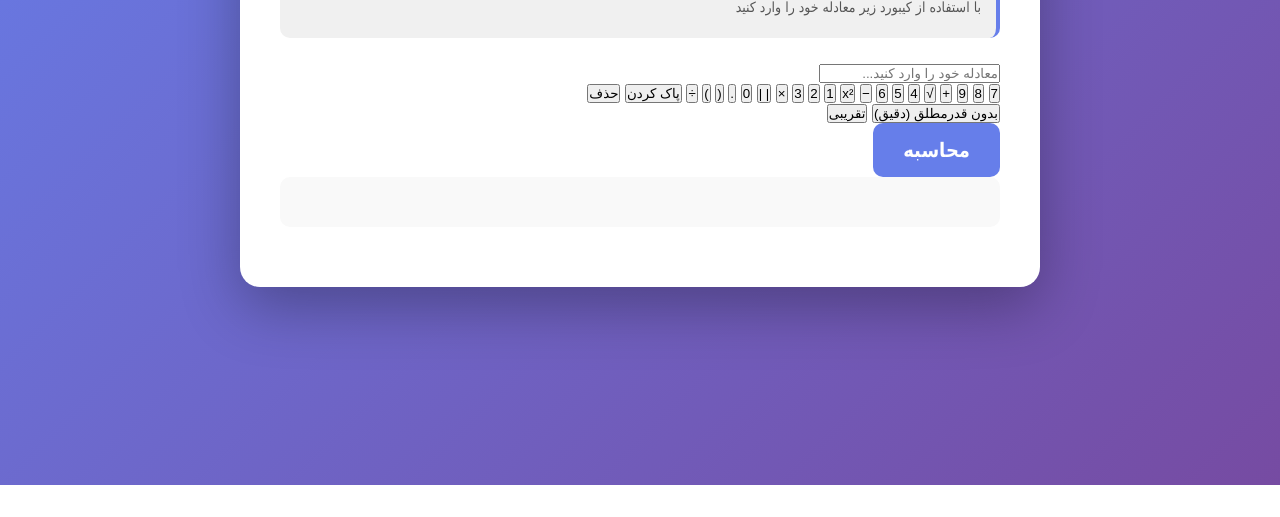
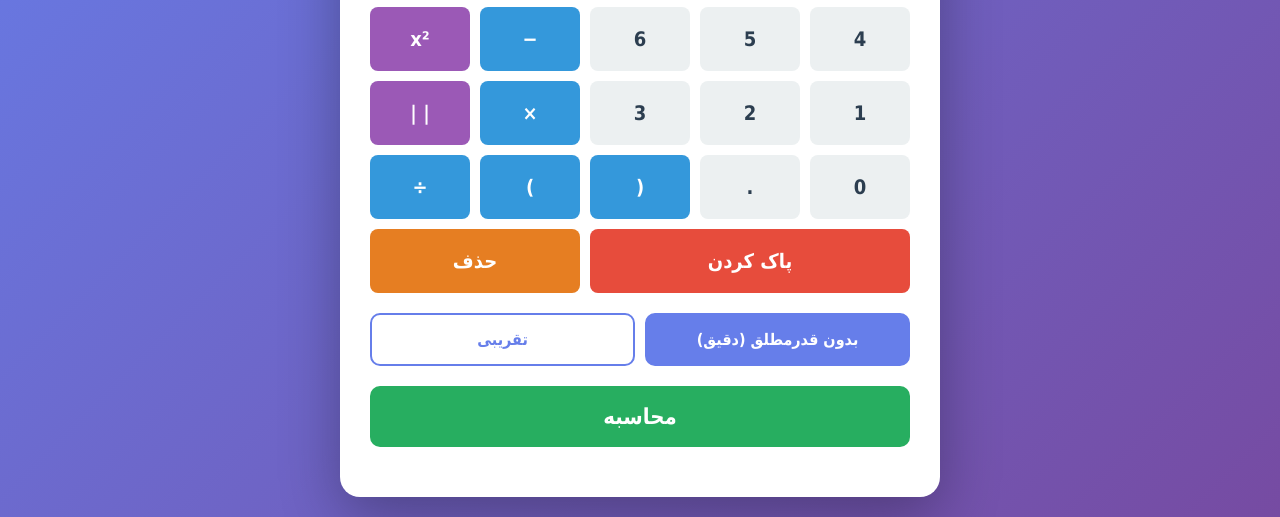
Before and after one commit to ramazanzadehnazaninzahra-del/absolute-value-calculator, a plain HTML site: page index.html in a window 1280 px wide. Shown: the part 315-832 px from the top of the page. Before the commit the page ends 800 px from the top, so only its background shows below. Drawn offline with Linux system fonts and the light colour scheme.

Commit message:
Update style.css

```diff
--- a/style.css
+++ b/style.css
@@ -17,66 +17,155 @@ body {
 .container {
     background: white;
     border-radius: 20px;
-    padding: 40px;
+    padding: 30px;
     box-shadow: 0 20px 60px rgba(0,0,0,0.3);
-    max-width: 800px;
+    max-width: 600px;
     width: 100%;
 }
 
 h1 {
     text-align: center;
     color: #333;
-    margin-bottom: 20px;
-    font-size: 28px;
+    margin-bottom: 15px;
+    font-size: 26px;
 }
 
 .info {
     background: #f0f0f0;
-    padding: 15px;
-    border-radius: 10px;
-    margin-bottom: 25px;
-    border-right: 4px solid #667eea;
+    padding: 12px;
+    border-radius: 8px;
+    margin-bottom: 20px;
+    text-align: center;
 }
 
 .info p {
     color: #555;
     font-size: 14px;
-    margin: 5px 0;
-    line-height: 1.6;
 }
 
-.input-section {
-    display: flex;
-    flex-direction: column;
-    gap: 15px;
-    margin-bottom: 30px;
+.display-section {
+    margin-bottom: 20px;
 }
 
-label {
-    font-size: 18px;
-    color: #555;
-    font-weight: bold;
+#display {
+    width: 100%;
+    padding: 20px;
+    font-size: 24px;
+    border: 3px solid #667eea;
+    border-radius: 10px;
+    text-align: left;
+    direction: ltr;
+    font-family: 'Courier New', monospace;
+    background: #f9f9f9;
 }
 
-#equation {
-    padding: 15px;
-    font-size: 20px;
-    border: 2px solid #ddd;
-    border-radius: 10px;
-    text-align: center;
-    font-family: 'Courier New', monospace;
-    direction: ltr;
+.keyboard {
+    display: grid;
+    grid-template-columns: repeat(5, 1fr);
+    gap: 10px;
+    margin-bottom: 20px;
 }
 
-#equation:focus {
-    outline: none;
-    border-color: #667eea;
+.key {
+    padding: 20px;
+    font-size: 20px;
+    border: none;
+    border-radius: 8px;
+    cursor: pointer;
+    font-family: 'Tahoma';
+    font-weight: bold;
+    transition: 0.2s;
 }
 
-#calculateBtn {
-    padding: 15px 30px;
-    font-size: 20px;
+.key:hover {
+    transform: scale(1.05);
+}
+
+.key:active {
+    transform: scale(0.95);
+}
+
+.number {
+    background: #ecf0f1;
+    color: #2c3e50;
+}
+
+.number:hover {
+    background: #d5dbdb;
+}
+
+.operator {
+    background: #3498db;
+    color: white;
+}
+
+.operator:hover {
+    background: #2980b9;
+}
+
+.special {
+    background: #9b59b6;
+    color: white;
+}
+
+.special:hover {
+    background: #8e44ad;
+}
+
+.clear {
+    background: #e74c3c;
+    color: white;
+    grid-column: span 3;
+}
+
+.clear:hover {
+    background: #c0392b;
+}
+
+.delete {
+    background: #e67e22;
+    color: white;
+    grid-column: span 2;
+}
+
+.delete:hover {
+    background: #d35400;
+}
+
+.mode-selection {
+    display: grid;
+    grid-template-columns: 1fr 1fr;
+    gap: 10px;
+    margin-bottom: 20px;
+}
+
+.mode-btn {
+    padding: 15px;
+    font-size: 16px;
+    border: 2px solid #667eea;
+    background: white;
+    color: #667eea;
+    border-radius: 10px;
+    cursor: pointer;
+    font-family: 'Tahoma';
+    font-weight: bold;
+    transition: 0.3s;
+}
+
+.mode-btn:hover {
+    background: #f0f0f0;
+}
+
+.mode-btn.active {
     background: #667eea;
+    color: white;
+}
+
+.calculate-btn {
+    width: 100%;
+    padding: 18px;
+    font-size: 22px;
+    background: #27ae60;
     color: white;
     border: none;
     border-radius: 10px;
@@ -84,10 +173,11 @@ label {
     font-family: 'Tahoma';
     font-weight: bold;
     transition: 0.3s;
+    margin-bottom: 20px;
 }
 
-#calculateBtn:hover {
-    background: #764ba2;
+.calculate-btn:hover {
+    background: #229954;
     transform: translateY(-2px);
 }
 
@@ -96,43 +186,42 @@ label {
     padding: 20px;
     border-radius: 10px;
     margin-bottom: 20px;
-    min-height: 50px;
+    display: none;
 }
 
 .step {
-    padding: 15px;
+    padding: 12px;
     margin: 10px 0;
     background: white;
     border-right: 4px solid #667eea;
     border-radius: 5px;
-    color: #333;
 }
 
 .step-number {
     color: #667eea;
     font-weight: bold;
-    font-size: 16px;
+    font-size: 15px;
     display: block;
-    margin-bottom: 8px;
+    margin-bottom: 6px;
 }
 
 .step-content {
-    font-size: 18px;
+    font-size: 17px;
     font-family: 'Courier New', monospace;
     direction: ltr;
     text-align: left;
     background: #f9f9f9;
-    padding: 10px;
+    padding: 8px;
     border-radius: 5px;
 }
 
 #result {
     background: #27ae60;
     color: white;
-    padding: 25px;
+    padding: 20px;
     border-radius: 10px;
     text-align: center;
-    font-size: 28px;
+    font-size: 24px;
     font-weight: bold;
     display: none;
 }
@@ -143,5 +232,4 @@ label {
     padding: 15px;
     border-radius: 10px;
     text-align: center;
-    margin-top: 15px;
 }
```
